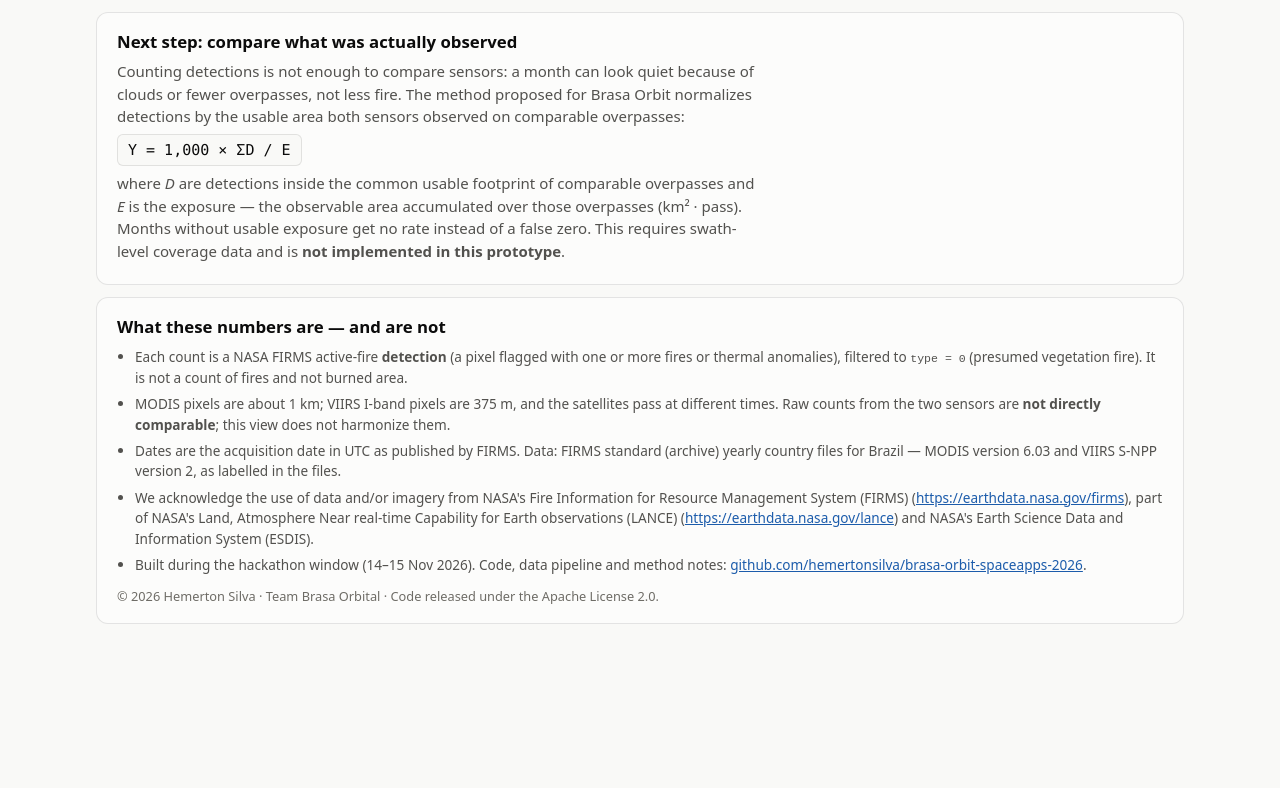
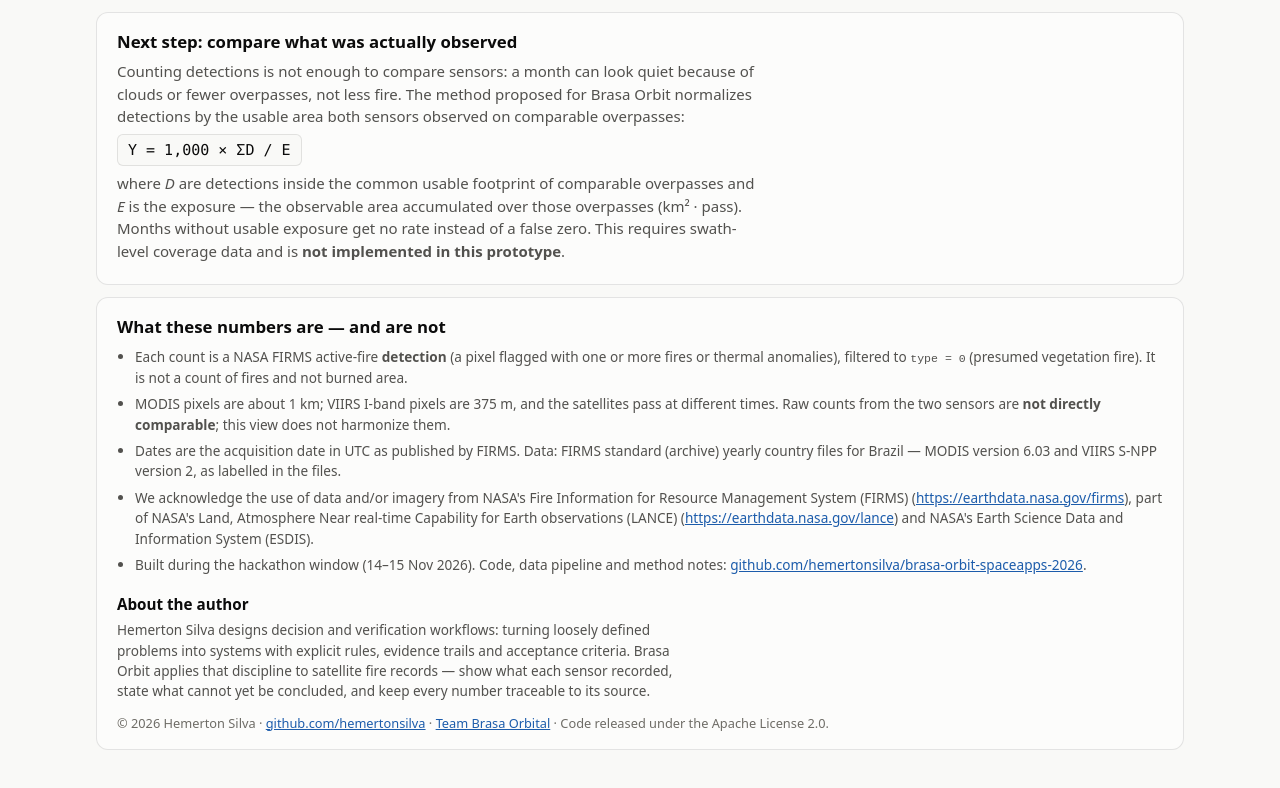
Before and after one commit to hemertonsilva/brasa-orbit-spaceapps-2026, a plain HTML site: page docs/index.html in a window 1280 px wide. Shown: the part 1937-2725 px from the top of the page. Before the commit the page ends 2621 px from the top, so only its background shows below. Drawn offline with Linux system fonts and the light colour scheme.

Commit message:
feat(site): about-the-author note and profile links in the footer

```diff
--- a/docs/app/style.css
+++ b/docs/app/style.css
@@ -222,6 +222,9 @@ code { font-size: 0.85em; }
 .finding { margin: 10px 0 0; max-width: 75ch; }
 .byline { margin: 8px 0 0; font-size: 0.85rem; color: var(--text-secondary); }
 .signature { margin: 12px 0 0; font-size: 0.8rem; color: var(--text-muted); }
+.signature a { color: var(--link); }
+.about-title { margin-top: 18px; font-size: 0.95rem; }
+.about { margin: 4px 0 0; font-size: 0.85rem; color: var(--text-secondary); max-width: 75ch; }
 
 /* Table view */
 .table-view summary { cursor: pointer; font-weight: 600; font-size: 0.9rem; }
--- a/docs/index.html
+++ b/docs/index.html
@@ -67,7 +67,9 @@
       <li>We acknowledge the use of data and/or imagery from NASA's Fire Information for Resource Management System (FIRMS) (<a href="https://earthdata.nasa.gov/firms">https://earthdata.nasa.gov/firms</a>), part of NASA's Land, Atmosphere Near real-time Capability for Earth observations (LANCE) (<a href="https://earthdata.nasa.gov/lance">https://earthdata.nasa.gov/lance</a>) and NASA's Earth Science Data and Information System (ESDIS).</li>
       <li>Built during the hackathon window (14–15 Nov 2026). Code, data pipeline and method notes: <a href="https://github.com/hemertonsilva/brasa-orbit-spaceapps-2026">github.com/hemertonsilva/brasa-orbit-spaceapps-2026</a>.</li>
     </ul>
-    <p class="signature">© 2026 Hemerton Silva · Team Brasa Orbital · Code released under the Apache License 2.0.</p>
+    <h2 class="about-title">About the author</h2>
+    <p class="about">Hemerton Silva designs decision and verification workflows: turning loosely defined problems into systems with explicit rules, evidence trails and acceptance criteria. Brasa Orbit applies that discipline to satellite fire records — show what each sensor recorded, state what cannot yet be concluded, and keep every number traceable to its source.</p>
+    <p class="signature">© 2026 Hemerton Silva · <a href="https://github.com/hemertonsilva">github.com/hemertonsilva</a> · <a href="https://www.spaceappschallenge.org/2026/find-a-team/brasa-orbital/">Team Brasa Orbital</a> · Code released under the Apache License 2.0.</p>
   </footer>
 </main>
 <div id="tooltip" class="tooltip" role="status" aria-live="polite" hidden></div>
```
